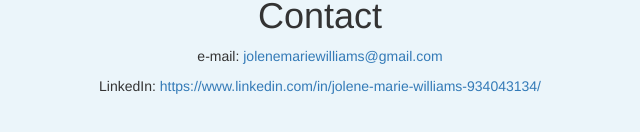
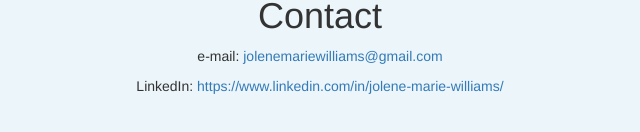
Before and after one commit to jomawi/jomawi.github.io, a website: page index.html in a window 1280 px wide. Shown: the part 2574-2706 px from the top of the page, without its empty margins (320-960 px from the left). Drawn offline with Linux system fonts and the light colour scheme.

Commit message:
linkedin

```diff
--- a/index.html
+++ b/index.html
@@ -135,7 +135,7 @@
                 <div class="col-lg-12">
                     <h1>Contact</h1>
 					<p>e-mail: <a href=mailto:jolenemariewilliams@gmail.com>jolenemariewilliams@gmail.com</a></p>
-					<p>LinkedIn: <a href=https://www.linkedin.com/in/jolene-marie-williams-934043134/>https://www.linkedin.com/in/jolene-marie-williams-934043134/</a></p>
+					<p>LinkedIn: <a href=https://www.linkedin.com/in/jolene-marie-williams/>https://www.linkedin.com/in/jolene-marie-williams/</a></p>
                 </div>
             </div>
         </div>
```
